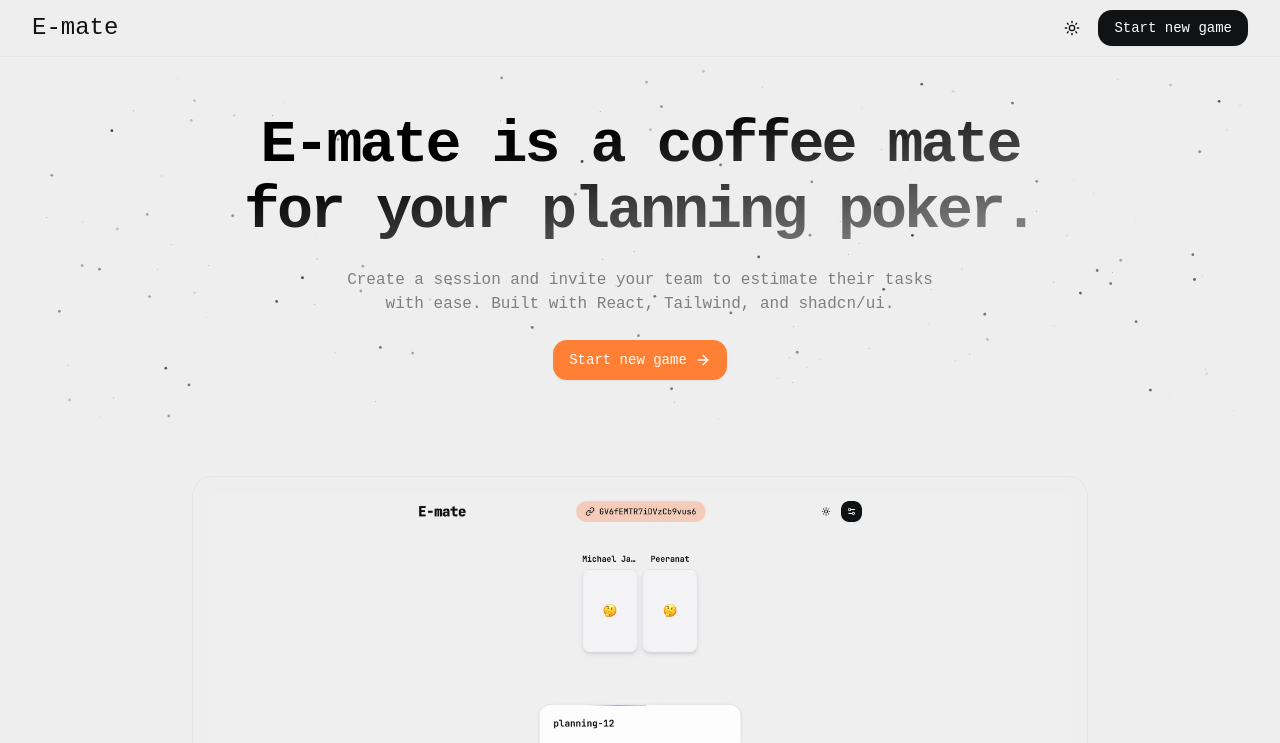
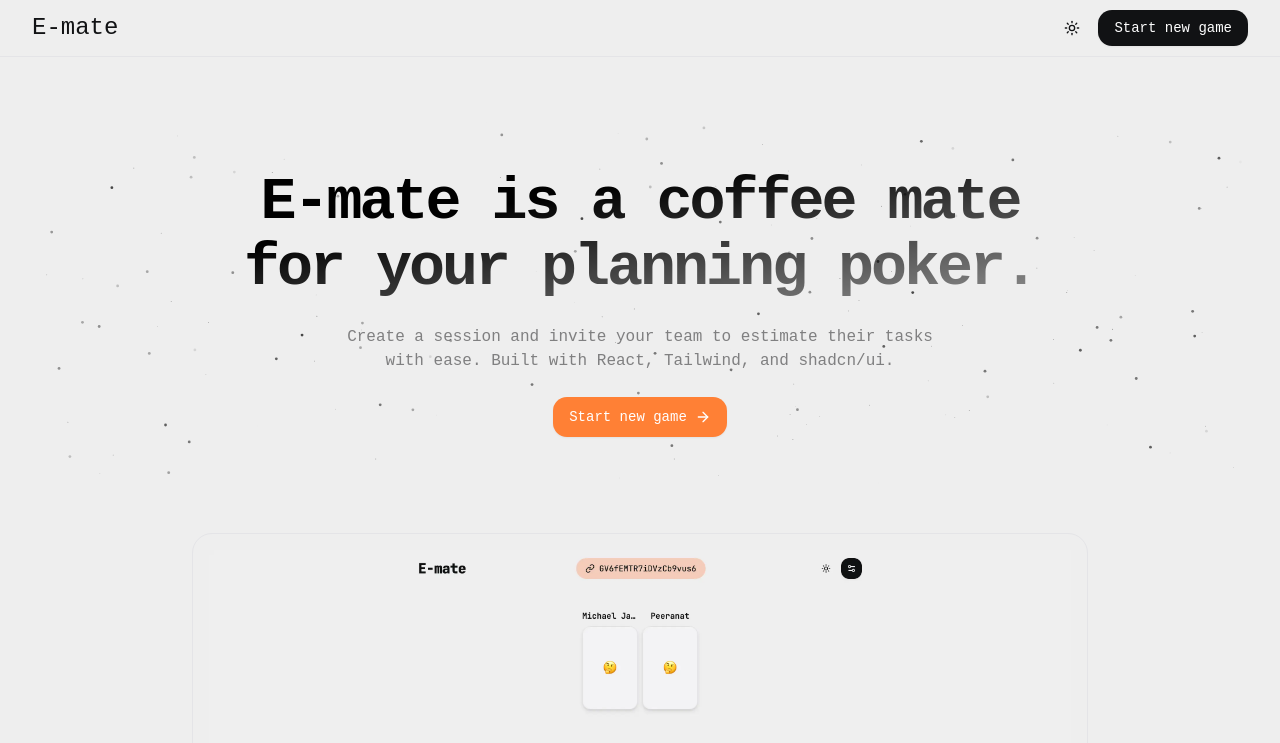
Before and after one commit to peeranat-dan/scrum-poker, a React (Vite) app: page / in a window 1280 px wide. Shown: the top 743 px of the page. Built offline with nearby package versions, Linux system fonts and the light colour scheme; no server answers.

Commit message:
refactor: move header scroll into body scroll

```diff
--- a/index.html
+++ b/index.html
@@ -41,7 +41,7 @@
     />
     <meta name="twitter:image" content="/assets/og.webp" />
   </head>
-  <body>
+  <body class="min-h-dvh bg-background font-sans antialiased overflow-x-hidden">
     <div id="root"></div>
     <script type="module" src="/src/main.tsx"></script>
   </body>
--- a/src/components/layout/header.tsx
+++ b/src/components/layout/header.tsx
@@ -1,11 +1,11 @@
 import { Link } from "react-router";
+import Logo from "../logo";
+import { ThemeToggle } from "../theme-toggle";
 import { buttonVariants } from "../ui/button-variants";
-import { ThemeToggle } from "../theme-toggle";
-import Logo from "../logo";
 
 export default function Header() {
   return (
-    <header className="fixed left-0 top-0 z-50 w-full border-b px-6 md:px-8 bg-background/80 backdrop-blur">
+    <header className="sticky left-0 top-0 z-50 w-full border-b px-6 md:px-8 bg-background/80 backdrop-blur">
       <div className="container flex h-[3.5rem] items-center justify-between mx-auto">
         <Link to="/" className="flex items-center gap-2">
           <Logo />
--- a/src/layouts/base.tsx
+++ b/src/layouts/base.tsx
@@ -4,9 +4,9 @@ import { Outlet } from "react-router";
 
 export default function BaseLayout() {
   return (
-    <div className="flex h-dvh w-screen flex-col relative">
+    <div className="flex min-h-dvh w-screen flex-col relative">
       <Header />
-      <main className="flex flex-1 overflow-x-hidden">
+      <main className="flex flex-1">
         <Outlet />
       </main>
       <Toaster />
--- a/src/pages/home/index.tsx
+++ b/src/pages/home/index.tsx
@@ -6,7 +6,7 @@ import { Link } from "react-router";
 
 export default function HomePage() {
   return (
-    <div className="flex flex-col md:h-full w-full mt-[var(--header-height)] px-6 md:px-8">
+    <div className="flex flex-col w-full mt-[var(--header-height)] px-6 md:px-8 pb-8">
       <section className="text-center relative flex flex-col gap-6 py-12 items-center">
         <h1 className="bg-gradient-to-br dark:from-white from-black from-30% dark:to-white/40 to-black/40 bg-clip-text text-3xl font-bold tracking-tighter text-transparent text-balance sm:text-4xl md:text-5xl lg:text-6xl sm:leading-[1.1]">
           E-mate is a coffee mate <br className="hidden md:block" />
```
